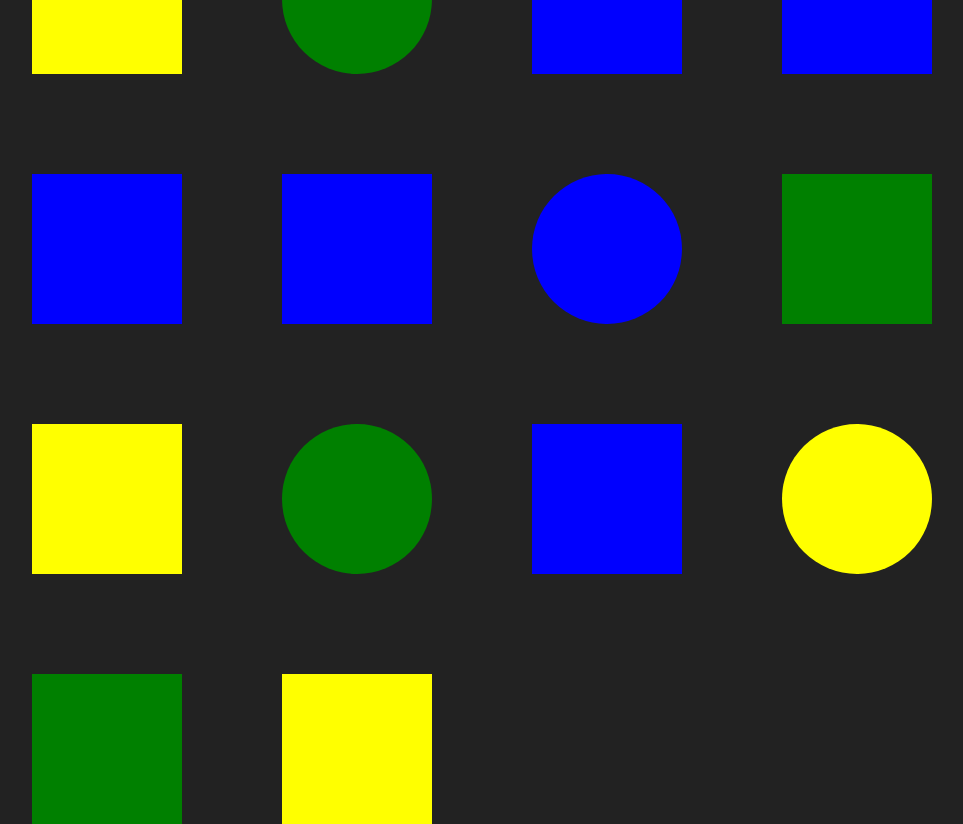
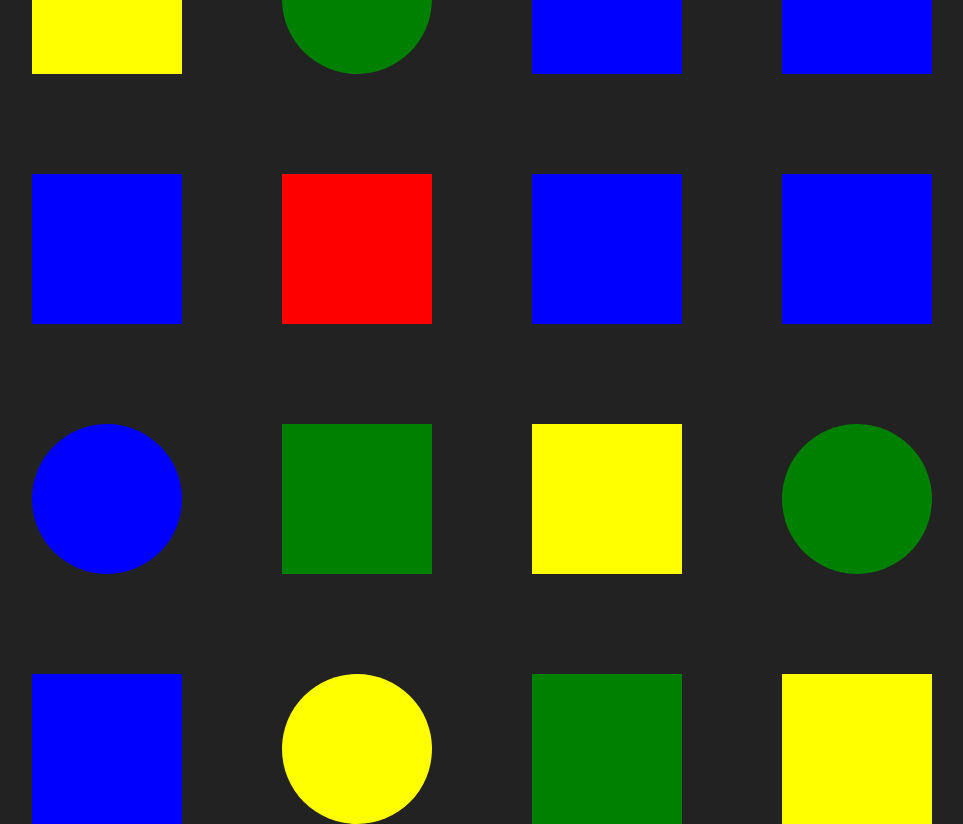
Before and after one commit to DupenkoV/figures, a React (Create React App) app: page / in a window 1280 px wide. Shown: the part 780-1604 px from the top of the page, without its empty margins (158-1121 px from the left). Built offline with nearby package versions, Linux system fonts and the light colour scheme.

Commit message:
refactoring custom hook

```diff
--- a/src/components/checkbox/Checkbox.js
+++ b/src/components/checkbox/Checkbox.js
@@ -19,7 +19,7 @@ export const Checkbox = ({label, id}) => {
   return (
     <div>
         <label>
-            <input type='checkbox' checked={checked} onChange={handleChange} className='checkbox' id={id}/>
+            <input type='checkbox' checked={!checked} onChange={handleChange} className='checkbox' id={id}/>
             {label}
         </label>
     </div>
--- a/src/components/figures/Figures.js
+++ b/src/components/figures/Figures.js
@@ -1,4 +1,4 @@
-import React  from "react";
+import React, {useCallback, useEffect, useState}  from "react";
 import "./figures.css"
 import { useFigure } from "./useFigures";
 import { useSelector } from "react-redux";
@@ -9,7 +9,7 @@ import { useSelector } from "react-redux";
 
 export const Figures = () => {
     const numberOfColumns = useSelector(state => state.numbersOfColumn)
-    const shapes = useFigure()
+    let shapes = useFigure()
 
     return  (
             <div className={`container box${numberOfColumns}`} >
--- a/src/components/figures/useFigures.js
+++ b/src/components/figures/useFigures.js
@@ -6,6 +6,6 @@ export const useFigure = () => {
     return shapes.filter(item => {
         const color = item.color;
         const form = item.form
-        return filter.find((item) => item === color) && filter.find((item) => item === form)
+        return filter.indexOf(color) === -1 && filter.indexOf(form) === -1
     })
 }
--- a/src/slice/filterSlice.js
+++ b/src/slice/filterSlice.js
@@ -1,6 +1,6 @@
 import { createSlice } from "@reduxjs/toolkit";
 
-const initialState = ["blue", "red", "green", "yellow", "circle", "square"]
+const initialState = []
 
 const filterSlice = createSlice({
     name: '@@filter',
```
